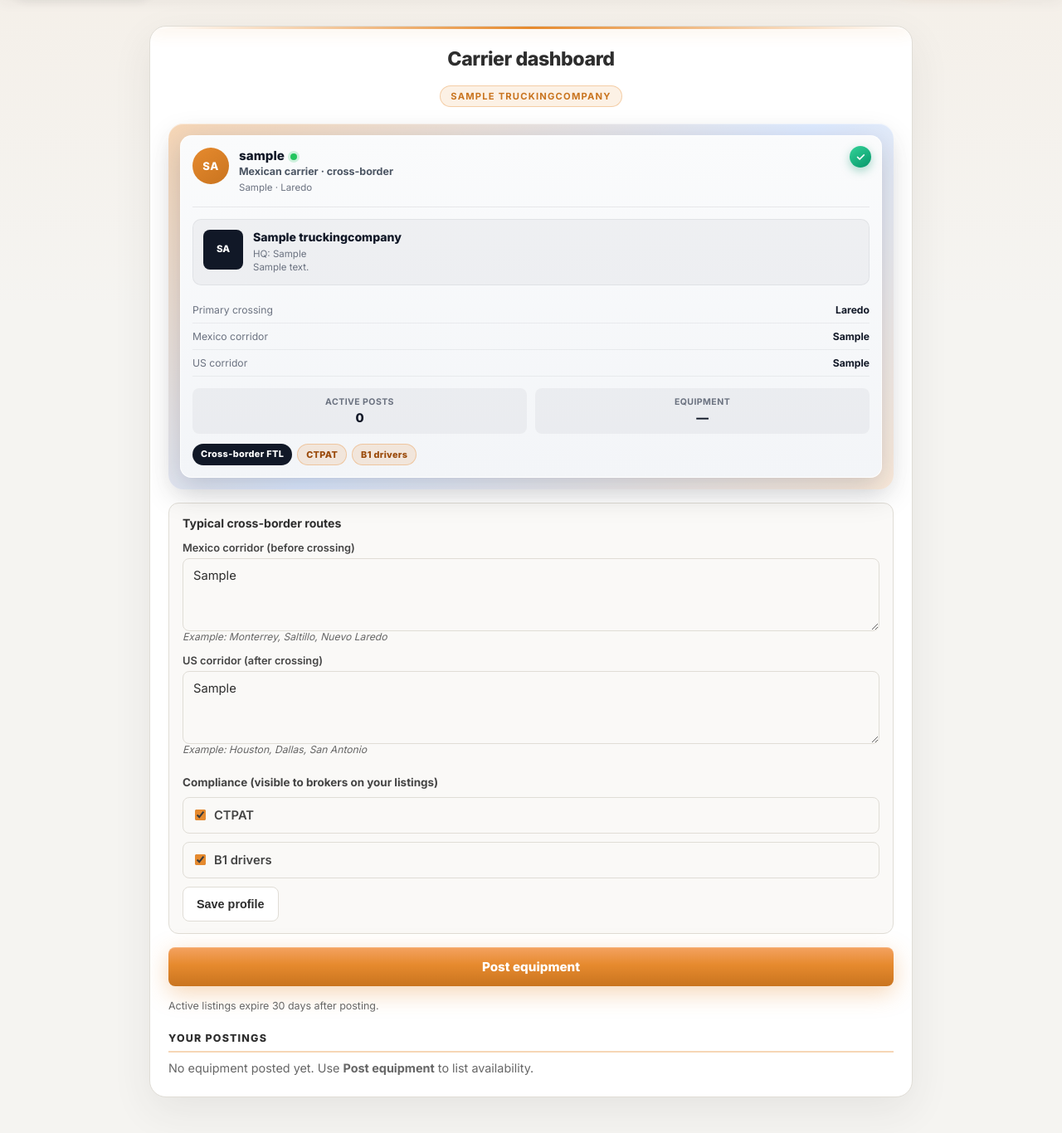
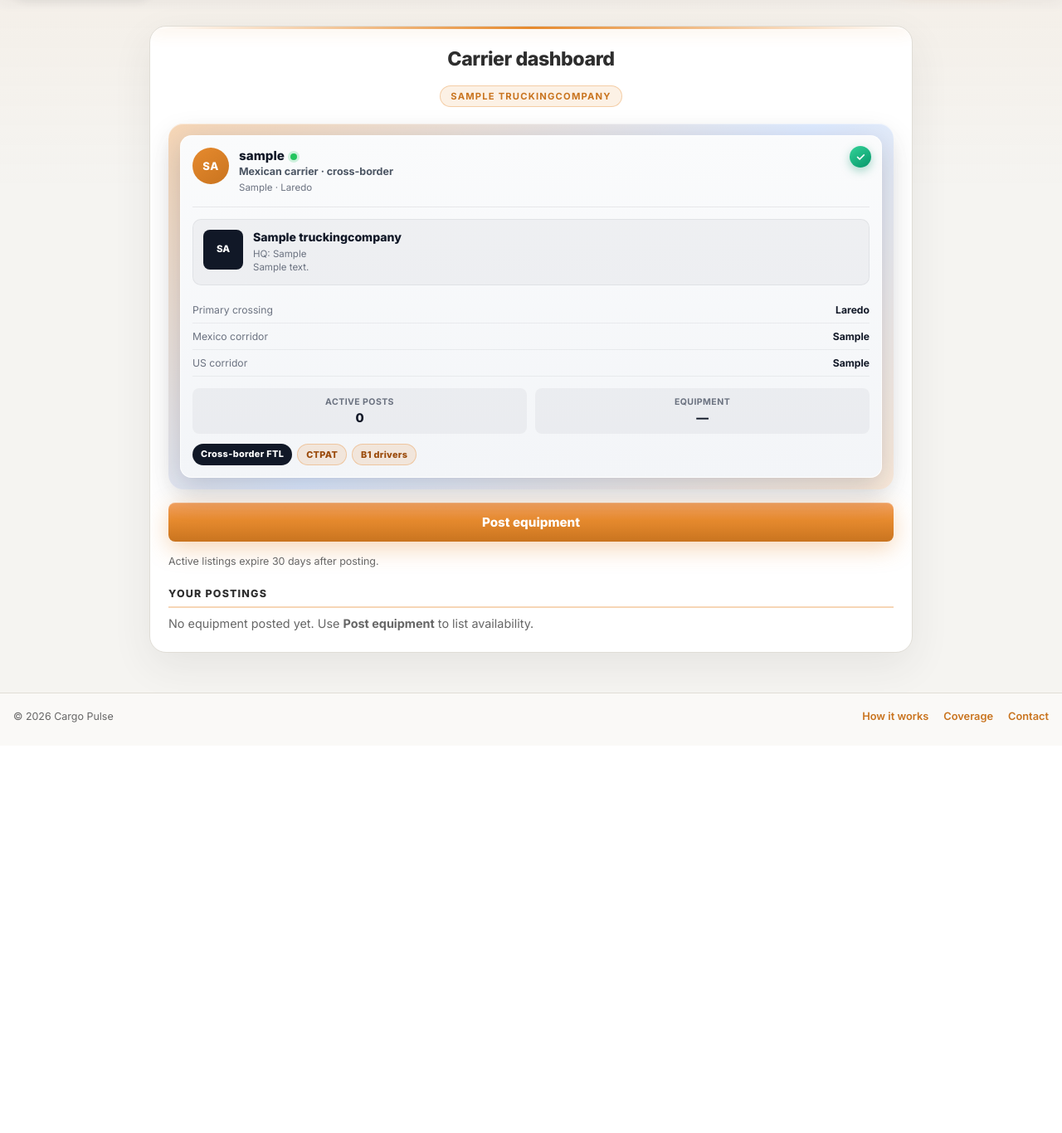
Before and after one commit to amarquez809hg/CargoPulse, a Django app: page /carrier/ in a window 1280 px wide. Shown: the part 65-1431 px from the top of the page at 83% size. After the commit the page ends 936 px from the top, so only its background shows below. Run offline with Django 5.2, Linux system fonts and the light colour scheme; a user stored in the database is signed in; tables that the repository leaves empty hold one stand-in row (values such as "Sample post").

Commit message:
Remove profile edit form from carrier dashboard. Corridor and compliance fields stay on signup and post equipment only; dashboard shows read-only profile summary.

```diff
--- a/register/templates/register/carrier/dashboard.html
+++ b/register/templates/register/carrier/dashboard.html
@@ -22,14 +22,6 @@
           {% render_carrier_profile_card company=company compact=True %}
         </div>
 
-        <form method="post" class="cp-compliance-form">
-          {% csrf_token %}
-          <input type="hidden" name="form" value="profile"/>
-          {% include "register/includes/carrier_corridor_fields.html" with mexico_corridor=company.mexico_corridor us_corridor=company.us_corridor corridor_id_prefix="dash" %}
-          {% include "register/includes/carrier_compliance_fields.html" with ctpat_certified=company.ctpat_certified b1_drivers=company.b1_drivers %}
-          <button type="submit" class="cp-btn cp-btn--outline cp-compliance-save">{% trans "Save profile" %}</button>
-        </form>
-
         <div class="cp-inline-actions">
           <a class="gold-btn" href="{% url 'carrier_post' %}" style="text-decoration:none;text-align:center;display:inline-block;">{% trans "Post equipment" %}</a>
         </div>
--- a/register/views.py
+++ b/register/views.py
@@ -462,26 +462,9 @@ def broker_signup(request):
 
 
 @role_required(UserProfile.ROLE_CARRIER)
-@require_http_methods(["GET", "POST"])
+@require_http_methods(["GET"])
 def carrier_dashboard(request):
     company = get_object_or_404(TruckingCompany, user=request.user)
-
-    if request.method == "POST" and request.POST.get("form") == "profile":
-        company.mexico_corridor = (request.POST.get("mexico_corridor") or "").strip()
-        company.us_corridor = (request.POST.get("us_corridor") or "").strip()
-        company.ctpat_certified = request.POST.get("ctpat_certified") == "1"
-        company.b1_drivers = request.POST.get("b1_drivers") == "1"
-        company.save(
-            update_fields=[
-                "mexico_corridor",
-                "us_corridor",
-                "ctpat_certified",
-                "b1_drivers",
-            ]
-        )
-        messages.success(request, _("Profile updated."))
-        return redirect("carrier_dashboard")
-
     posts = visible_posts(company.posts.all())
     return render(request, "register/carrier/dashboard.html", {
         "company": company,
```
